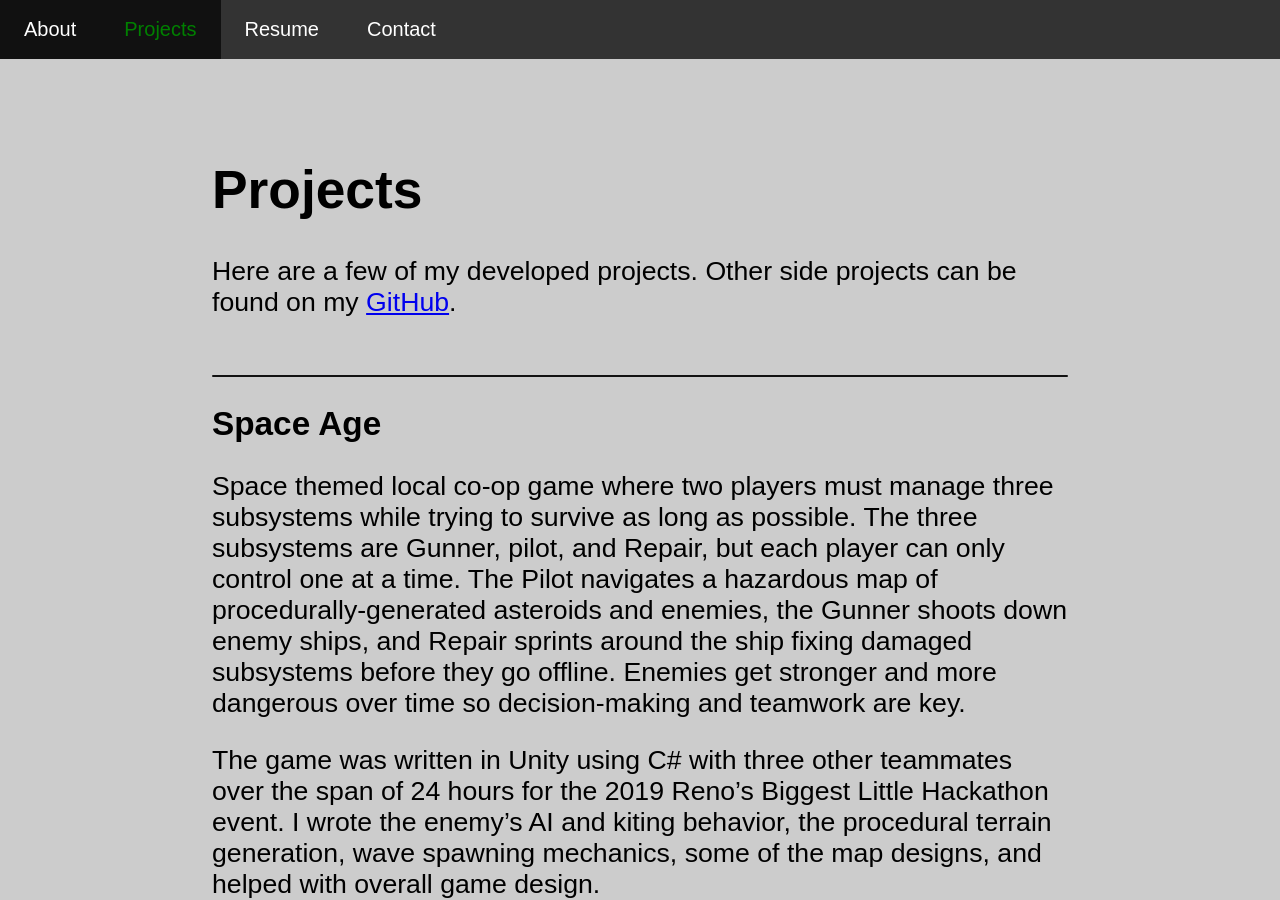
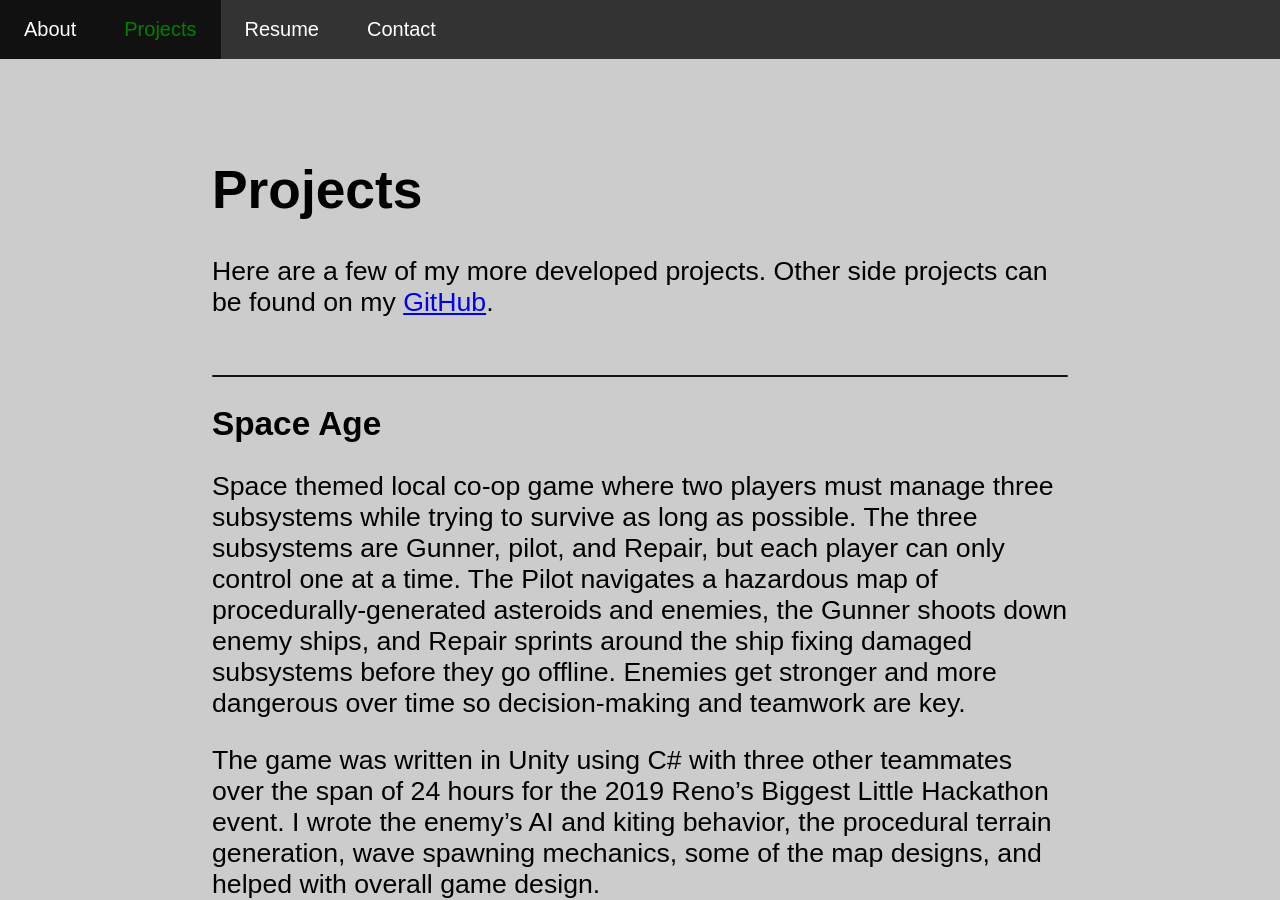
Before and after one commit to ErylKenner/ErylKenner.github.io, a Jekyll site: the page built from projects.md, in a window 1280 px wide and 900 px high. Built offline with Jekyll 4.4.1, drawn with Linux system fonts in a browser that asks for light colours.

```diff
--- a/projects.md
+++ b/projects.md
@@ -4,7 +4,7 @@
 ---
 # Projects
 
-Here are a few of my developed projects. Other side projects can be found on my <a href="https://github.com/Eryl2000">GitHub</a>.
+Here are a few of my more developed projects. Other side projects can be found on my <a href="https://github.com/Eryl2000">GitHub</a>.
 <br><br>
 <hr>
 
```
Also changed, not shown: index.md (+1 -1 lines), 1 other file.
